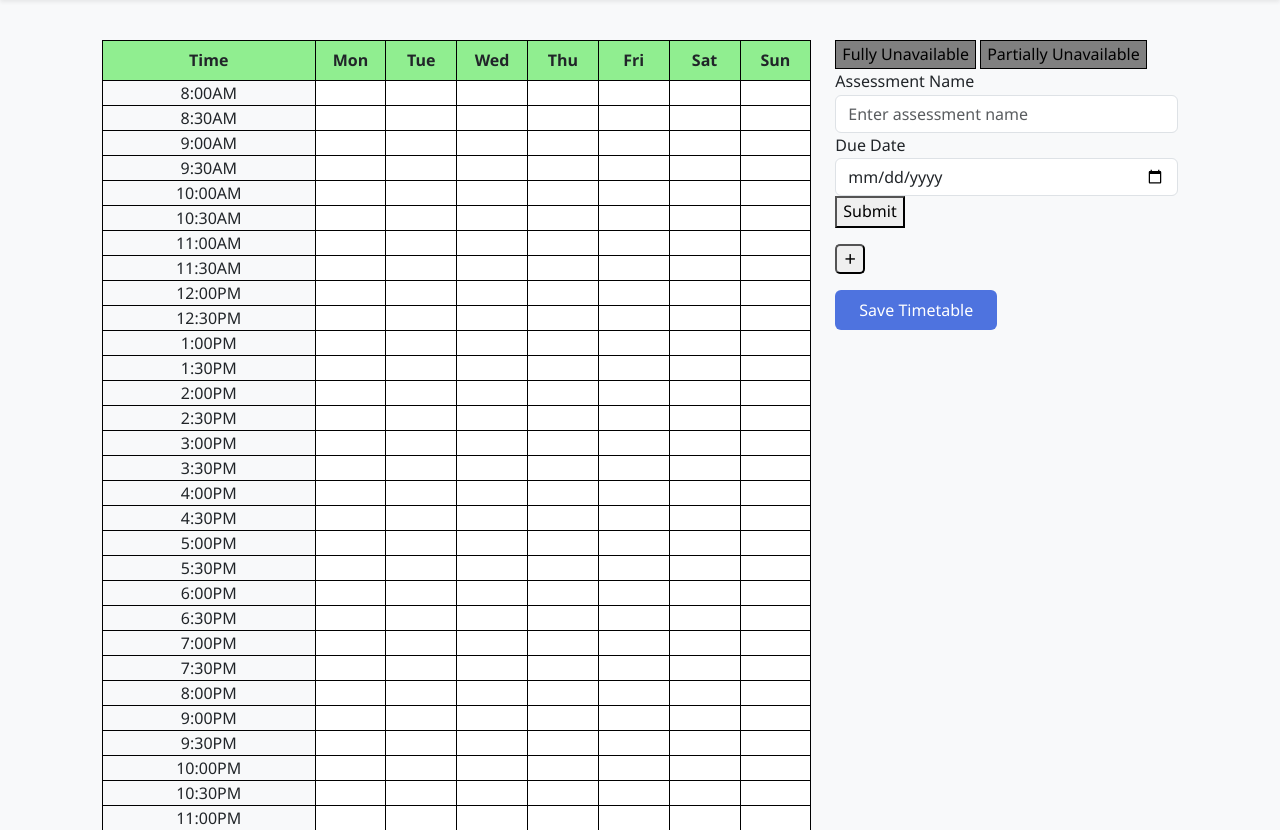
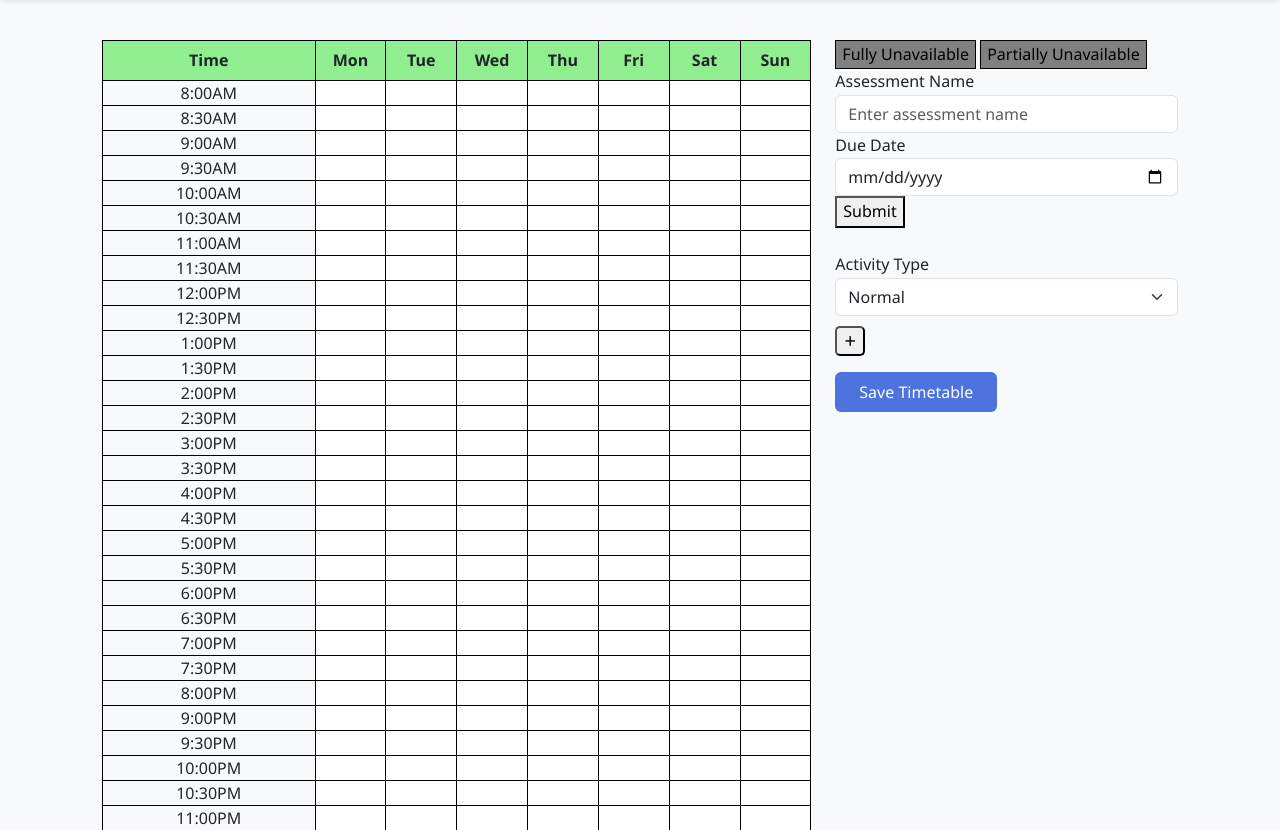
Before and after one commit to tri-tim-m-nguyen/study-plan-application, a Flask app: page /create in a window 1280 px wide. Shown: the part 74-904 px from the top of the page. Run offline with Flask 3, Linux system fonts and the light colour scheme.

Commit message:
I have added an additional feature to create upto 4 units out of the 10 activities in the create timetable page. I have included Activity Type in the Database and timetable.

```diff
--- a/app/models.py
+++ b/app/models.py
@@ -13,6 +13,7 @@ class UserActivity(db.Model):
     activity_id = db.Column(db.Integer, primary_key=True)
     user_id = db.Column(db.Integer, db.ForeignKey('user_details.id'), nullable=False)
     activity_number = db.Column(db.String(200), nullable=False)
+    activity_type = db.Column(db.String(20), default='normal')
     color = db.Column(db.String(20), nullable=True)  # Store the hex color code
 
     user = db.relationship('UserDetails', backref=db.backref('activities', lazy=True))
--- a/app/routes.py
+++ b/app/routes.py
@@ -86,12 +86,24 @@ def save_timetable():
     data = request.get_json()
     activity_map = {}
     activity_colors = {}  # Track colors for each activity
+    activity_types = {}
 
-    # First pass to get all activities and their colors
+    unit_activity_ids = set()
     for item in data.get('activities', []):
         act_no = item['activity_number']
+        act_type = item.get('activity_type', 'normal')
+        if act_type == 'unit':
+            unit_activity_ids.add(act_no)
+        if act_no not in activity_types:
+            activity_types[act_no] = act_type
         if 'color' in item and item['color']:
             activity_colors[act_no] = item['color']
+
+    unit_count = len(unit_activity_ids)
+
+    # Validate unit activity count
+    if unit_count < 1 or unit_count > 4:
+        return jsonify({'status': 'error', 'error': 'You must have between 1 and 4 unit activities.'}), 400
 
     # Second pass to create activities and time slots
     for item in data.get('activities', []):
@@ -99,12 +111,14 @@ def save_timetable():
         day = item['day_of_week']
         start = item['start_time']
         end = item['end_time']
+        act_type = activity_types.get(act_no, 'normal')
 
         if act_no not in activity_map:
             new_act = UserActivity(
                 user_id=user.id,
                 activity_number=act_no,
-                color=activity_colors.get(act_no, None)  # Add color if available
+                color=activity_colors.get(act_no, None),  # Add color if available
+                activity_type=act_type
             )
             db.session.add(new_act)
             db.session.flush()
@@ -144,7 +158,9 @@ def create():
                 'day_of_week': slot.day_of_week,
                 'start_time': slot.start_time,
                 'end_time': slot.end_time,
-                'color': activity_colors.get(slot.activity_number)
+                'color': activity_colors.get(slot.activity_number),
+                'activity_type': next(
+                    (act.activity_type for act in activities if act.activity_number == slot.activity_number), 'normal')
             })
 
     return render_template('create.html', title='Create', user_activities=user_activities)
@@ -381,7 +397,8 @@ def get_timetable():
             'day_of_week': slot.day_of_week,
             'start_time': slot.start_time,
             'end_time': slot.end_time,
-            'color': activity_colors.get(slot.activity_number)
+            'color': activity_colors.get(slot.activity_number),
+            'activity_type': activity_types.get(slot.activity_number, 'normal')
         })
 
     return jsonify({
--- a/app/static/timetable.js
+++ b/app/static/timetable.js
@@ -1,5 +1,6 @@
 let activityCount = 0;
 let focusedActivity = null;
+let = unitCount = 0;
 
 // Store activity-to-cells mapping
 const activityCellMap = new Map();
@@ -15,15 +16,24 @@ function getRandomColor() {
     return color;
 }
 
-function addActivity(name = null, color = null) {
+function addActivity(name = null, color = null, type = 'normal') {
     if (activityCount >= 10) return null;
 
+    if (type === 'unit' && unitCount >= 4){
+        alert("You can create up to 4 units as activities.");
+        return null;
+    }
+
     activityCount += 1;
+    if (type === 'unit') {
+        unitCount += 1;
+    }
     const activityId = name || 'Activity' + activityCount;
 
     const activityBox = document.createElement('div');
     activityBox.classList.add('activity-box');
     activityBox.dataset.activityName = activityId;
+    activityBox.dataset.activityType = type; // Stores the type of activity
 
     const deleteIcon = document.createElement('img');
     deleteIcon.src = 'https://cdn-icons-png.flaticon.com/512/1214/1214428.png'; // red bin icon
@@ -48,6 +58,11 @@ function addActivity(name = null, color = null) {
         // If this was the focused activity, clear the focus
         if (focusedActivity === activityBox) {
             focusedActivity = null;
+        }
+
+        //Record of unit activity created
+        if (activityBox.dataset.activityType === 'unit') {
+            unitCount -= 1;
         }
 
         // Remove the activity box from the UI
@@ -170,7 +185,8 @@ function loadSavedActivities() {
         if (!activitiesMap[slot.activity_number]) {
             activitiesMap[slot.activity_number] = {
                 slots: [],
-                color: slot.color || getRandomColor() // Use saved color if available, else random
+                color: slot.color || getRandomColor(), // Use saved color if available, else random
+                type:slot.activity_type || 'normal'
             };
         }
         activitiesMap[slot.activity_number].slots.push(slot);
@@ -178,7 +194,7 @@ function loadSavedActivities() {
 
     // Create activities and populate cells
     for (const [actName, actData] of Object.entries(activitiesMap)) {
-        const activityBox = addActivity(actName, actData.color);
+        const activityBox = addActivity(actName, actData.color, actData.type);
 
         if (!activityBox) continue; // Skip if we couldn't create the activity (e.g., limit reached)
 
@@ -247,7 +263,10 @@ document.addEventListener("DOMContentLoaded", function () {
         });
     });
 
-    document.getElementById('add-button').addEventListener('click', () => addActivity());
+    document.getElementById('add-button').addEventListener('click', () => {
+        const selectedType = document.getElementById('activity-type-selector').value;
+        addActivity(null, null, selectedType);
+    });
 
     // Load saved activities after DOM is loaded
     loadSavedActivities();
@@ -261,6 +280,7 @@ function collectTimetableData() {
         const activityName = activityBox.querySelector('.activity-text').textContent.trim();
         const colorBox = activityBox.querySelector('.activity-color-box');
         const activityColor = colorBox.style.backgroundColor;
+        const activityType = activityBox.dataset.activityType || 'normal';
 
         // Store the color for this activity
         activityColors[activityName] = rgbToHex(activityColor);
@@ -278,7 +298,8 @@ function collectTimetableData() {
                 day_of_week: day,
                 start_time: startTime,
                 end_time: endTime,
-                color: rgbToHex(activityColor) // Add color information
+                color: rgbToHex(activityColor), // Add color information
+                activity_type: activityType
             });
         });
     });
--- a/app/templates/create.html
+++ b/app/templates/create.html
@@ -27,8 +27,14 @@
     </form>
 
     <div id="activity-container">
-        <!-- New activities will be added here -->
-        <button id="add-button">+</button>
+      <!-- Activity type selector -->
+      <label for="activity-type-selector" class="mt-2">Activity Type</label>
+      <select id="activity-type-selector" class="form-select mb-2">
+        <option value="normal">Normal</option>
+        <option value="unit">Unit</option>
+      </select>
+      <!-- New activities will be added here -->
+       <button id="add-button">+</button>
     </div>
     <button id="save-timetable" class="btn btn-primary mt-3">Save Timetable</button>
 
@@ -38,7 +44,7 @@
 <!-- Pass user activities data to JavaScript -->
 {% if user_activities %}
 <script>
-  window.userSavedActivities = {{ user_activities|tojson }};
+  window.userSavedActivities = {{ user_activities|tojson|safe }};
 </script>
 {% else %}
 <script>
```
